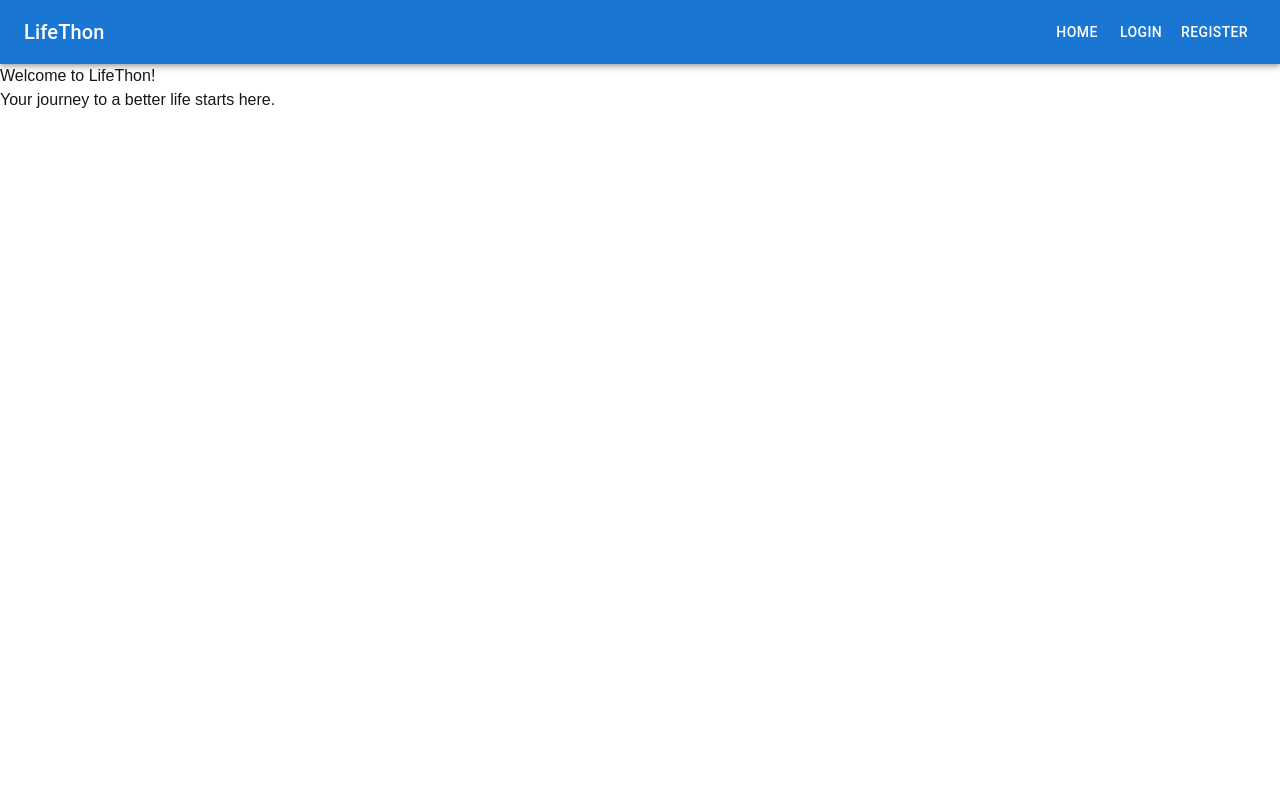
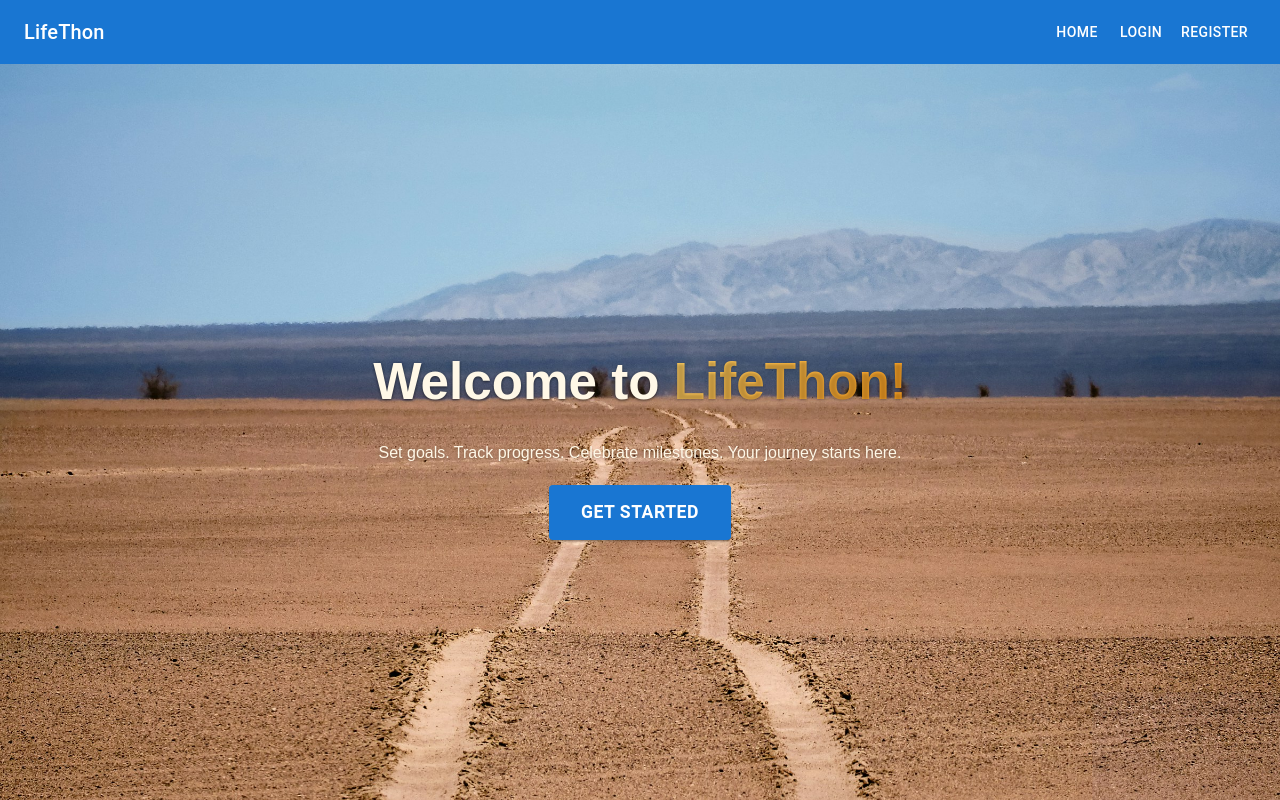
Before and after one commit to ZapboltIsEpic/lifethon, a Next.js app in the folder frontend/: page / in a window 1280 px wide. Built offline with nearby package versions, Linux system fonts and the light colour scheme.

Commit message:
created nice looking home page

```diff
--- a/frontend/app/components/NavBar.tsx
+++ b/frontend/app/components/NavBar.tsx
@@ -11,15 +11,15 @@ const NavBar = () => {
           <Typography variant="h6" style={{ flexGrow: 1 }}>
             LifeThon
           </Typography>
-          <Button color="inherit">
-            <Link href="/">Home</Link>
-          </Button>
-          <Button color="inherit">
-            <Link href="/login">Login</Link>
-          </Button>
-          <Button color="inherit">
-            <Link href="/register">Register</Link>
-          </Button>
+          <Link href="/">
+            <Button color="inherit">Home</Button>
+          </Link>
+          <Link href="/login">
+            <Button color="inherit">Login</Button>
+          </Link>
+          <Link href="/register">
+            <Button color="inherit">Register</Button>
+          </Link>
         </Toolbar>
       </AppBar>
     </div>
--- a/frontend/app/page.tsx
+++ b/frontend/app/page.tsx
@@ -1,11 +1,83 @@
-import React from "react";
+import { Button } from "@mui/material";
+import Link from "next/link";
 
 const HomePage = () => {
+  // Adjust NAVBAR_HEIGHT if your navbar is a different height
+  const NAVBAR_HEIGHT = 64; // px, typical for MUI AppBar
   return (
-    <div>
+    <div
+      style={{
+        textAlign: "center",
+        minHeight: `calc(100vh - ${NAVBAR_HEIGHT}px)`,
+        display: "flex",
+        flexDirection: "column",
+        justifyContent: "center",
+        alignItems: "center",
+        backgroundImage: "url('/background_for_homepage.jpg')",
+        backgroundSize: "cover",
+        backgroundPosition: "center",
+        backgroundAttachment: "fixed",
+        position: "relative",
+      }}
+    >
       <main>
-        <h2>Welcome to LifeThon!</h2>
-        <p>Your journey to a better life starts here.</p>
+        <h2
+          style={{
+            fontSize: "3.2rem",
+            fontWeight: "bold",
+            margin: "20px 0",
+          }}
+        >
+          <span
+            style={{
+              color: "#FFF8E7",
+              textShadow: "0 1px 3px rgba(0,0,0,0.6)",
+            }}
+          >
+            Welcome to
+          </span>{" "}
+          <span
+            style={{
+              background: "linear-gradient(135deg, #FFD166 0%, #FF9F1C 100%)",
+              WebkitBackgroundClip: "text",
+              WebkitTextFillColor: "transparent",
+              backgroundClip: "text",
+              textShadow: "0 1px 3px rgba(0,0,0,0.25)",
+            }}
+          >
+            LifeThon!
+          </span>
+        </h2>
+        <p
+          style={{
+            color: "#FFF8E7",
+            textShadow: "0 1px 3px rgba(0,0,0,0.25)",
+          }}
+        >
+          Set goals. Track progress. Celebrate milestones. Your journey starts
+          here.
+        </p>
+        <Link href="/login">
+          <Button
+            variant="contained"
+            color="primary"
+            size="large"
+            sx={{
+              marginTop: "20px",
+              padding: "12px 32px",
+              fontSize: "1.1rem",
+              fontWeight: "bold",
+              "&:hover": {
+                transform: "scale(1.05)",
+                boxShadow: "0 8px 16px rgba(0, 0, 0, 0.2)",
+              },
+              transition: "all 0.3s ease",
+              cursor: "pointer",
+            }}
+          >
+            Get Started
+          </Button>
+        </Link>
       </main>
     </div>
   );
```
Also changed, not shown: frontend/public/background_for_homepage.jpg (added).
